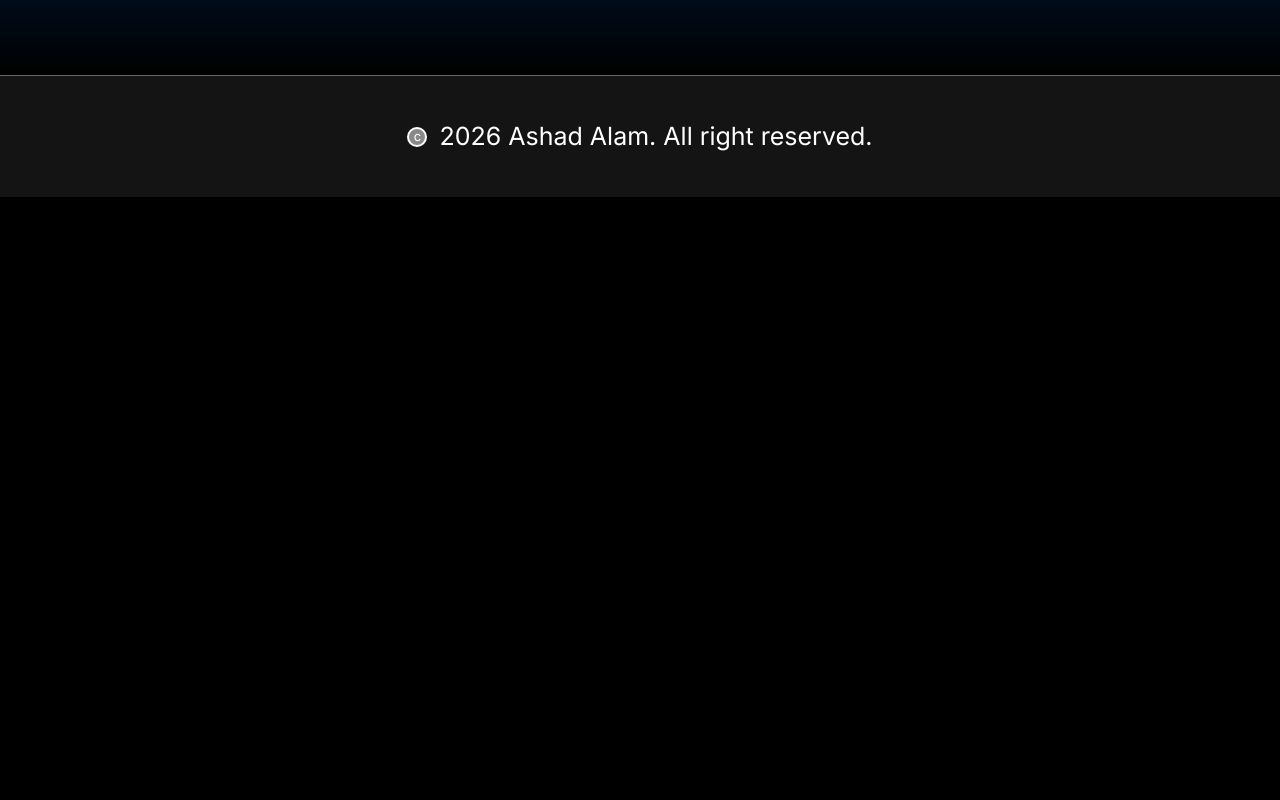
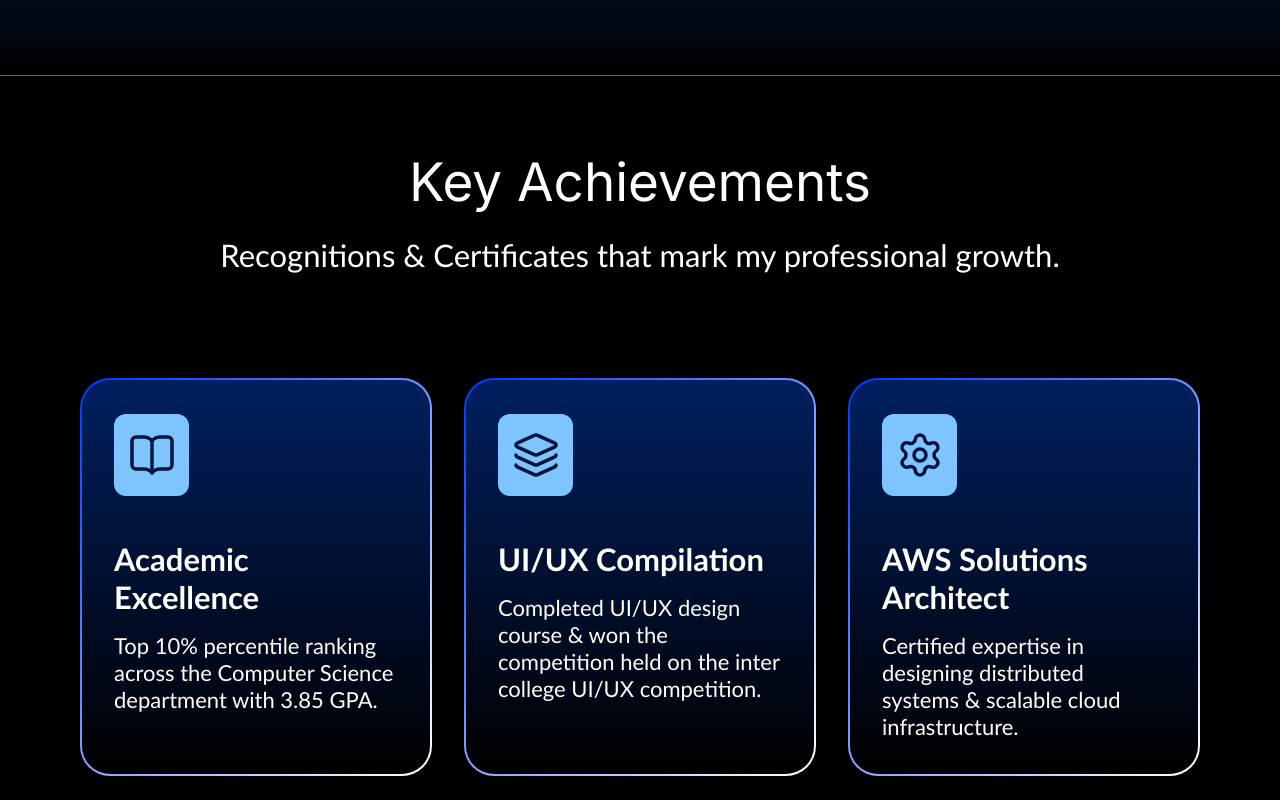
Before and after one commit to ashad0806/My_Portfolio, a React app: page / in a window 1280 px wide. Shown: the part 2060-2860 px from the top of the page. Before the commit the page ends 2257 px from the top, so only its background shows below. Built offline with nearby package versions, Linux system fonts and the light colour scheme; the HTML template or start-up script is replaced by a standard one; a web font is replaced by a local one.

Commit message:
Step 7: add Key Achievements section

```diff
--- /dev/null
+++ b/src/components/home/Achievements.jsx
@@ -0,0 +1,57 @@
+import { BookOpen, Layers, Settings } from 'lucide-react'
+
+const achievements = [
+  {
+    icon: BookOpen,
+    title: 'Academic Excellence',
+    text: 'Top 10% percentile ranking across the Computer Science department with 3.85 GPA.',
+  },
+  {
+    icon: Layers,
+    title: 'UI/UX Compilation ',
+    text: 'Completed UI/UX design course & won the competition held on the inter college UI/UX competition.',
+  },
+  {
+    icon: Settings,
+    title: 'AWS Solutions Architect',
+    text: 'Certified expertise in designing distributed systems & scalable cloud infrastructure.',
+  },
+]
+
+function Achievements() {
+  return (
+    <section className="bg-black px-6 pb-16 pt-[53px] xl:pb-[106px]">
+      {/* Heading */}
+      <div className="mx-auto max-w-[1448px] text-center">
+        <h2 className="font-heading text-4xl sm:text-5xl xl:text-[53px] xl:leading-[107px]">
+          Key Achievements
+        </h2>
+        <p className="font-calibri text-xl sm:text-2xl xl:text-[31px] xl:leading-[38px]">
+          Recognitions &amp; Certificates that mark my professional growth.
+        </p>
+      </div>
+
+      {/* Cards */}
+      <div className="mx-auto mt-12 grid max-w-[1448px] gap-8 md:grid-cols-2 xl:mt-[104px] xl:grid-cols-3 xl:px-[56px]">
+        {achievements.map(({ icon: Icon, title, text }) => (
+          <article
+            key={title}
+            className="rounded-[30px] bg-[linear-gradient(135deg,#0033ff,#ffffff)] p-[2px]"
+          >
+            <div className="h-full min-h-[355px] rounded-[28px] bg-[linear-gradient(180deg,#002060,#000000)] px-8 py-[34px]">
+              <div className="flex h-[82px] w-[75px] items-center justify-center rounded-xl bg-sky">
+                <Icon size={48} strokeWidth={1.75} className="text-navy-deep" />
+              </div>
+              <h3 className="mt-[44px] font-calibri text-2xl font-bold xl:text-[31px] xl:leading-[38px]">
+                {title}
+              </h3>
+              <p className="mt-4 font-calibri text-xl leading-[27px] xl:text-[22px]">{text}</p>
+            </div>
+          </article>
+        ))}
+      </div>
+    </section>
+  )
+}
+
+export default Achievements
--- a/src/pages/Home.jsx
+++ b/src/pages/Home.jsx
@@ -1,6 +1,7 @@
 import Hero from '../components/home/Hero'
 import Expertise from '../components/home/Expertise'
 import Journey from '../components/home/Journey'
+import Achievements from '../components/home/Achievements'
 
 function Home() {
   return (
@@ -8,6 +9,7 @@
       <Hero />
       <Expertise />
       <Journey />
+      <Achievements />
     </>
   )
 }
```
